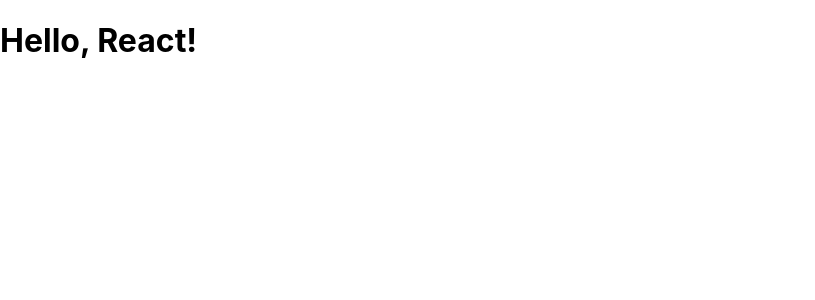
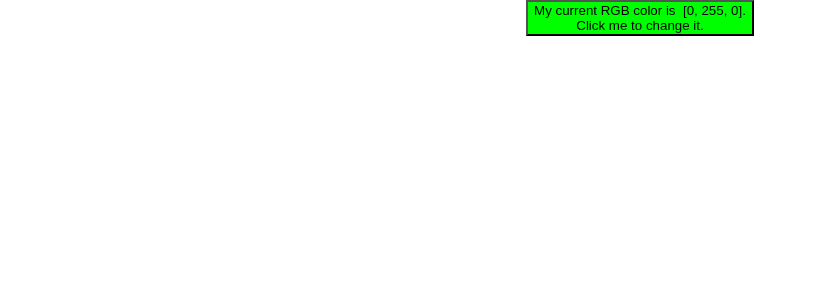
Before and after one commit to drjlevi6/react-color-button, a React (Create React App) app: page / in a window 1280 px wide. Shown: the top 300 px of the page, without its empty margins (0-815 px from the left). Built offline with nearby package versions, Linux system fonts and the light colour scheme.

Commit message:
Update index.js
Multiple changes; app now works except that button's color fails to change the first time it's clicked.

```diff
--- a/src/index.css
+++ b/src/index.css
@@ -11,3 +11,7 @@ code {
   font-family: source-code-pro, Menlo, Monaco, Consolas, 'Courier New',
     monospace;
 }
+
+.App {
+  text-align: center;
+}
--- a/src/index.js
+++ b/src/index.js
@@ -1,11 +1,7 @@
 /*
- * Create a button whose text shows its RGB color.
+ * Display a button whose text shows its RGB color.
  * Clicking the button sets it to a new color and
  * modifies the text accordingly.
- *
- * The method of choosing the new color may involve
- * choosing three R, G, B values at random; or it
- * may be some other method.
  */
 
 import React from 'react';
@@ -13,14 +9,67 @@ import ReactDOM from 'react-dom';
 import './index.css';
 
 class App extends React.Component {
+  state = { r: 0, g: 255, b: 0 };
+
+  // Get a random integer, 0-255
+  getRandomRGBComponent() {
+    return Math.floor(Math.random() * 255);
+  }
+
+  // Make a string of the RGB array
+  getButtonRGBString() {
+    const rgb = this.state;
+    return( '[' + rgb.r + ', ' +  rgb.g + ', ' + rgb.b + ']' );
+  }
+
+  setButtonBackgroundColor() {
+    const rgb = this.state;
+    document.getElementById(
+      "colorButton").style.backgroundColor =
+      'rgb(' + rgb.r + ',' +  rgb.g + ',' + rgb.b + ')';
+    console.log('setButtonBackgroundColor', rgb)
+  }
+
+  // Initialize the button's background color
+  componentDidMount() {
+    this.setButtonBackgroundColor();
+ }
+
+  // Change the button's background RGB color.
+  onChangeRGB = () => {
+    this.setState({
+      r: this.getRandomRGBComponent(),
+      g: this.getRandomRGBComponent(),
+      b: this.getRandomRGBComponent(),
+    })
+    console.log('onChangeRGB(): New RGB is', this.state);
+    this.setButtonBackgroundColor();
+    this.setButtonTextColor();
+  }
+
+  // set the button's text color to white or black,
+  // depending on the button color's brightness.
+  setButtonTextColor = () => {
+    var brightness = (parseInt(this.state.r) +
+    parseInt(this.state.g) + parseInt(this.state.b)) / 3;
+      document.getElementById(
+        "colorButton").style.color =
+        (brightness > 128) ? "black" : "white";
+      console.log('setButtonTextColor(), brightness:', brightness);
+}
+
   render() {
     return (
       <div className="App">
-        <h1>Hello, React!</h1>
+        <button className='colorButton' id='colorButton'
+          onClick= {this.onChangeRGB}>
+          <div>My current RGB color is &nbsp;
+            {this.getButtonRGBString()}.</div>
+          <div>Click me to change it.</div>
+        </button>
       </div>
     )
   }
 }
 
-
 ReactDOM.render(<App />, document.getElementById('root'))
```
